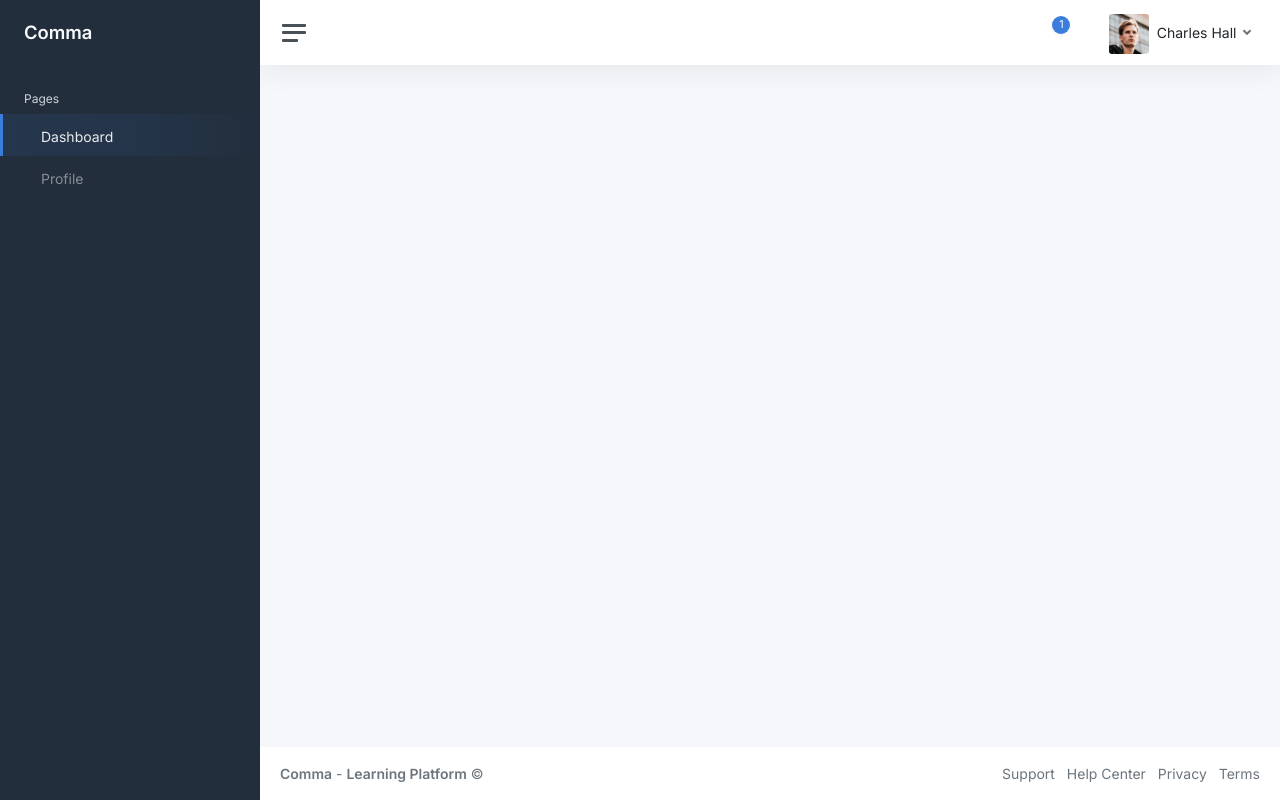
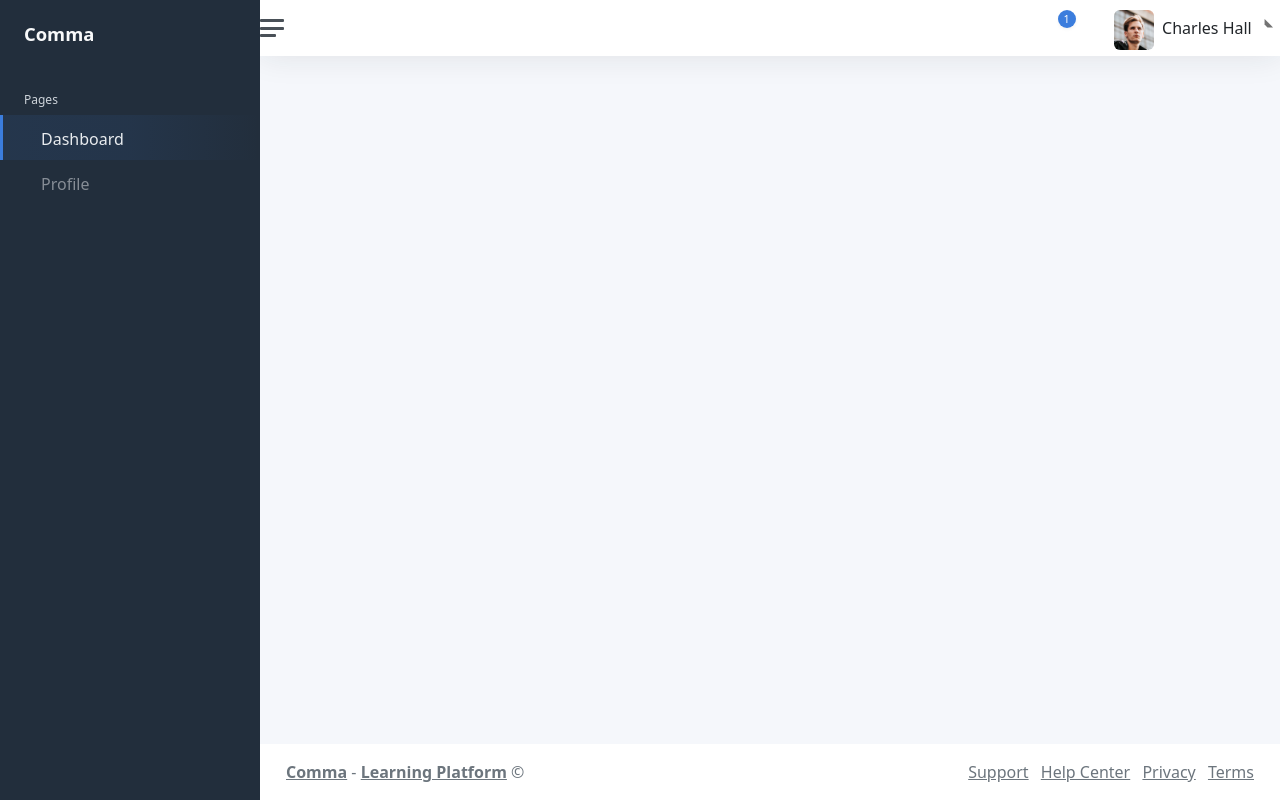
Before and after one commit to HalaKhalifa/Comma-Backup, a Node server app: page /dashboard/ in a window 1280 px wide. Run offline with Node 20, Linux system fonts and the light colour scheme; some libraries are stand-ins or nearby versions.

Commit message:
renamed the learner.js controller to learner.test.js, edit partial files

```diff
--- a/views/partials/datatable.ejs
+++ b/views/partials/dashboard/charts/datatable.ejs
@@ -1,6 +1,3 @@
-<!-- <link href="https://cdn.jsdelivr.net/npm/gridjs/dist/theme/mermaid.min.css" rel="stylesheet" />
-<script src="https://cdn.jsdelivr.net/npm/bootstrap@5.2.3/dist/js/bootstrap.bundle.min.js" integrity="sha384-kenU1KFdBIe4zVF0s0G1M5b4hcpxyD9F7jL+jjXkk+Q2h455rYXK/7HAuoJl+0I4" crossorigin="anonymous"></script>
-<link href="https://cdn.jsdelivr.net/npm/bootstrap@5.2.3/dist/css/bootstrap.min.css" rel="stylesheet" integrity="sha384-rbsA2VBKQhggwzxH7pPCaAqO46MgnOM80zW1RWuH61DGLwZJEdK2Kadq2F9CUG65" crossorigin="anonymous"> -->
 <div>
     <div class="modal" tabindex="-1" id="myModal">
         <div class="modal-dialog">
--- a/views/partials/dashboard/header.ejs
+++ b/views/partials/dashboard/header.ejs
@@ -16,6 +16,10 @@
       href="https://fonts.googleapis.com/css2?family=Inter:wght@300;400;600&display=swap"
       rel="stylesheet"
     />
+    <link href="https://cdn.jsdelivr.net/npm/gridjs/dist/theme/mermaid.min.css" rel="stylesheet" />
+<script src="https://cdn.jsdelivr.net/npm/bootstrap@5.2.3/dist/js/bootstrap.bundle.min.js" integrity="sha384-kenU1KFdBIe4zVF0s0G1M5b4hcpxyD9F7jL+jjXkk+Q2h455rYXK/7HAuoJl+0I4" crossorigin="anonymous"></script>
+<link href="https://cdn.jsdelivr.net/npm/bootstrap@5.2.3/dist/css/bootstrap.min.css" rel="stylesheet" integrity="sha384-rbsA2VBKQhggwzxH7pPCaAqO46MgnOM80zW1RWuH61DGLwZJEdK2Kadq2F9CUG65" crossorigin="anonymous">
+
     <title><%= title %></title>
   </head>
   <body></body>
```
Also changed, not shown: controllers/learner.test.js (renamed from controllers/dashboard/learner.js).
